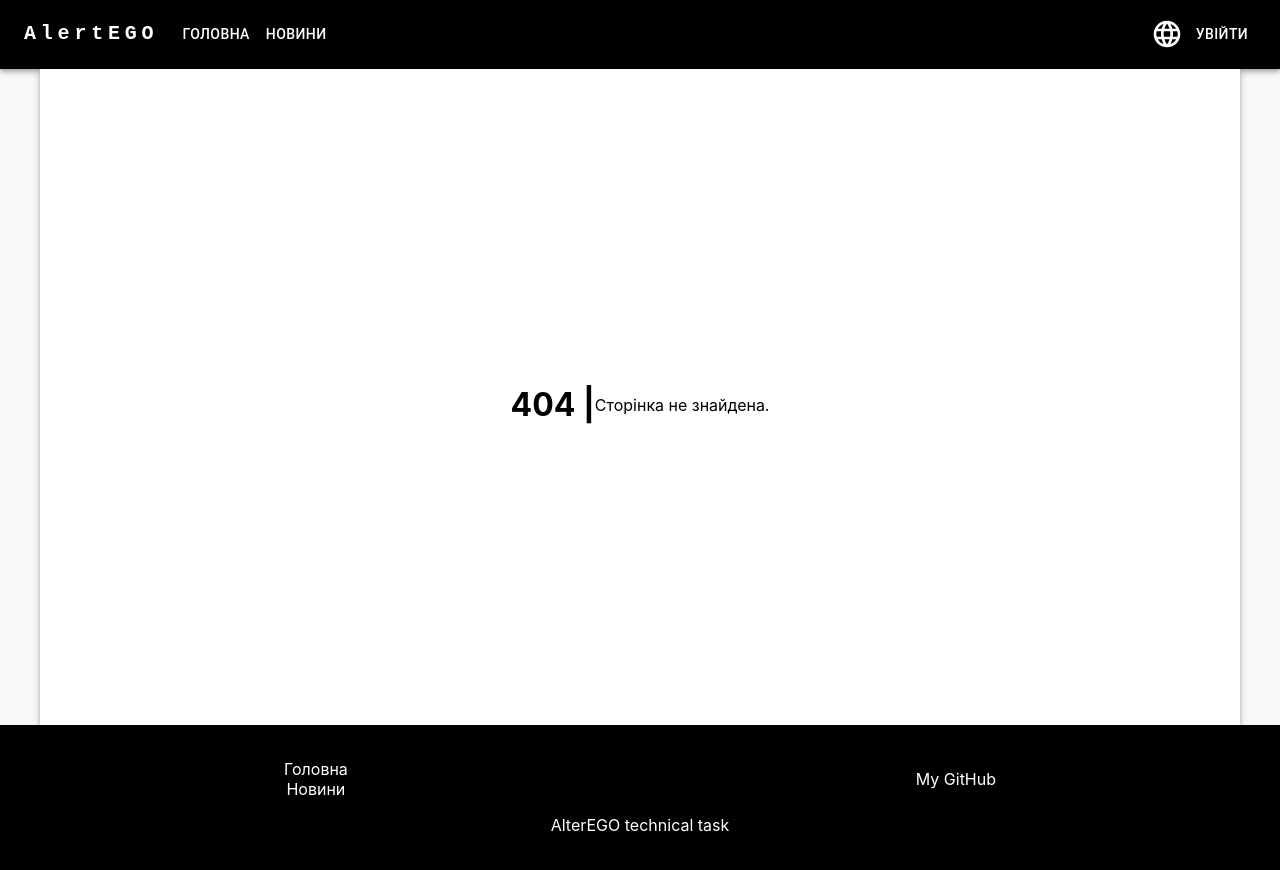
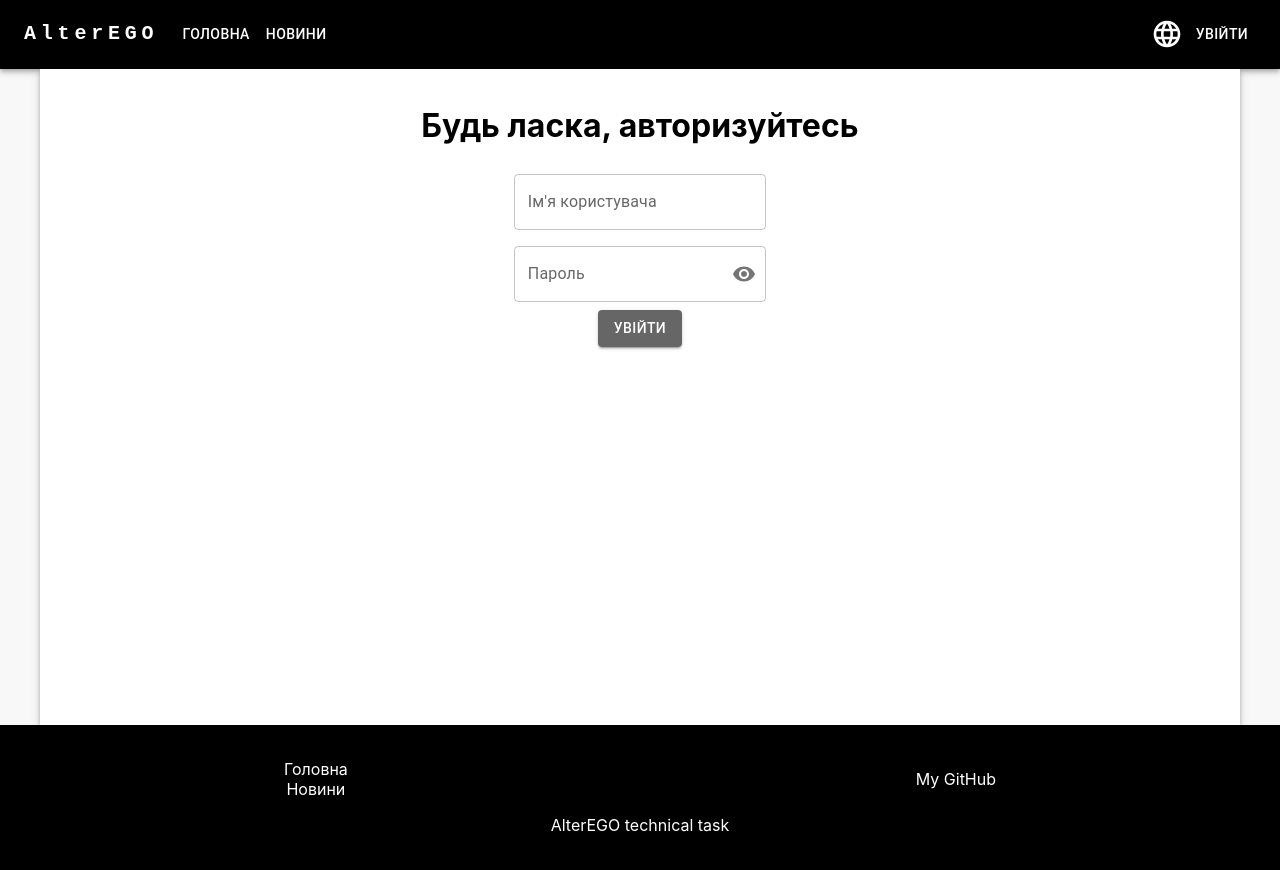
Before and after one commit to alexlogvinmal/AlertEGO, a React (Create React App) app: page /AlterEGO/login in a window 1280 px wide. Before the commit this address had no page. Shown: the top 870 px of the page. Built offline with nearby package versions, Linux system fonts and the light colour scheme.

Commit message:
for deploy

```diff
--- a/package.json
+++ b/package.json
@@ -1,5 +1,5 @@
 {
-  "homepage": "https://alexlogvinmal.github.io/AlertEGO",
+  "homepage": "https://alexlogvinmal.github.io/AlterEGO",
   "name": "practik-redux",
   "version": "0.1.0",
   "private": true,
--- a/src/App.tsx
+++ b/src/App.tsx
@@ -20,10 +20,10 @@ function App() {
       <Container fixed sx={{backgroundColor:'white', boxShadow:'0px 2px 4px -1px rgb(0 0 0 / 20%), 0px 4px 5px 0px rgb(0 0 0 / 14%), 0px 1px 10px 0px rgb(0 0 0 / 12%)' }}>
         <Box sx={{ minHeight: '40rem', textAlign:'center', paddingTop:'1rem' }}>
           <Routes>
-            <Route path="/AlertEGO" element={<Main />} />
-            <Route path="/AlertEGO/news" element={<News />} />
-            <Route path="/AlertEGO/profile" element={<Profile />} />
-            <Route path="/AlertEGO/login" element={<Login />} />
+            <Route path="/AlterEGO" element={<Main />} />
+            <Route path="/AlterEGO/news" element={<News />} />
+            <Route path="/AlterEGO/profile" element={<Profile />} />
+            <Route path="/AlterEGO/login" element={<Login />} />
             <Route path="*" element={<NotFound/>} />
           </Routes>
         </Box>
--- a/src/components/Footer.tsx
+++ b/src/components/Footer.tsx
@@ -29,8 +29,8 @@ export default function Footer() {
                     alignItems: 'center',
                     justifyContent: 'center'
                 }}>
-                    <Link href="/AlertEGO" underline="none" color="white">{t('menu.main')}</Link>
-                    <Link href="/AlertEGO/news" underline="none" color="white">{t('menu.news')}</Link>
+                    <Link href="/AlterEGO" underline="none" color="white">{t('menu.main')}</Link>
+                    <Link href="/AlterEGO/news" underline="none" color="white">{t('menu.news')}</Link>
                 </Box>
                 <Link href="https://github.com/alexlogvinmal" underline="none" color="white" target="_blank">My GitHub</Link>
             </Box>
--- a/src/components/Header.tsx
+++ b/src/components/Header.tsx
@@ -61,11 +61,11 @@ export default function Header() {
 
     const handleCloseNavMenuMain = () => {
         setAnchorElNav(null);
-        return navigate("/AlertEGO")
+        return navigate("/AlterEGO")
     };
     const handleCloseNavMenuNews = () => {
         setAnchorElNav(null);
-        return navigate("/AlertEGO/news")
+        return navigate("/AlterEGO/news")
     };
 
     const handleCloseUserMenu = () => {
@@ -74,14 +74,14 @@ export default function Header() {
 
     const handleCloseUserMenuProfile = () => {
         setAnchorElUser(null);
-        return navigate("/AlertEGO/profile")
+        return navigate("/AlterEGO/profile")
     };
 
     const handleCloseUserMenuLogOut = () => {
         setAnchorElUser(null);
         localStorage.setItem("status", "false");
         dispatch(logOut());
-        return navigate("/AlertEGO")
+        return navigate("/AlterEGO")
     };
 
     return (
@@ -92,7 +92,7 @@ export default function Header() {
                         variant="h6"
                         noWrap
                         component="a"
-                        href="/AlertEGO"
+                        href="/AlterEGO"
                         sx={{
                             mr: 2,
                             display: { xs: 'none', md: 'flex' },
@@ -103,7 +103,7 @@ export default function Header() {
                             textDecoration: 'none',
                         }}
                     >
-                        AlertEGO
+                        AlterEGO
                     </Typography>
                     <Box sx={{ flexGrow: 1, display: { xs: 'flex', md: 'none' } }}>
                         <IconButton
@@ -145,7 +145,7 @@ export default function Header() {
                         variant="h5"
                         noWrap
                         component="a"
-                        href="/AlertEGO"
+                        href="/AlterEGO"
                         sx={{
                             mr: 2,
                             display: { xs: 'flex', md: 'none' },
@@ -157,7 +157,7 @@ export default function Header() {
                             textDecoration: 'none',
                         }}
                     >
-                        AlertEGO
+                        AlterEGO
                     </Typography>
                     <Box sx={{ flexGrow: 1, display: { xs: 'none', md: 'flex' } }}>
                         <Button
--- a/src/components/Login.tsx
+++ b/src/components/Login.tsx
@@ -34,7 +34,7 @@ export default function Login() {
 
   useEffect(() => {
     if (login.status) {
-      return navigate("/AlertEGO/profile");
+      return navigate("/AlterEGO/profile");
     }
   }, [login.status]);
 
--- a/src/components/Profile.tsx
+++ b/src/components/Profile.tsx
@@ -14,7 +14,7 @@ export default function Profile() {
 
   useEffect(() => {
     if (login.status==false){
-       return navigate("/AlertEGO");
+       return navigate("/AlterEGO");
     }
  },[login.status]);
 
```
